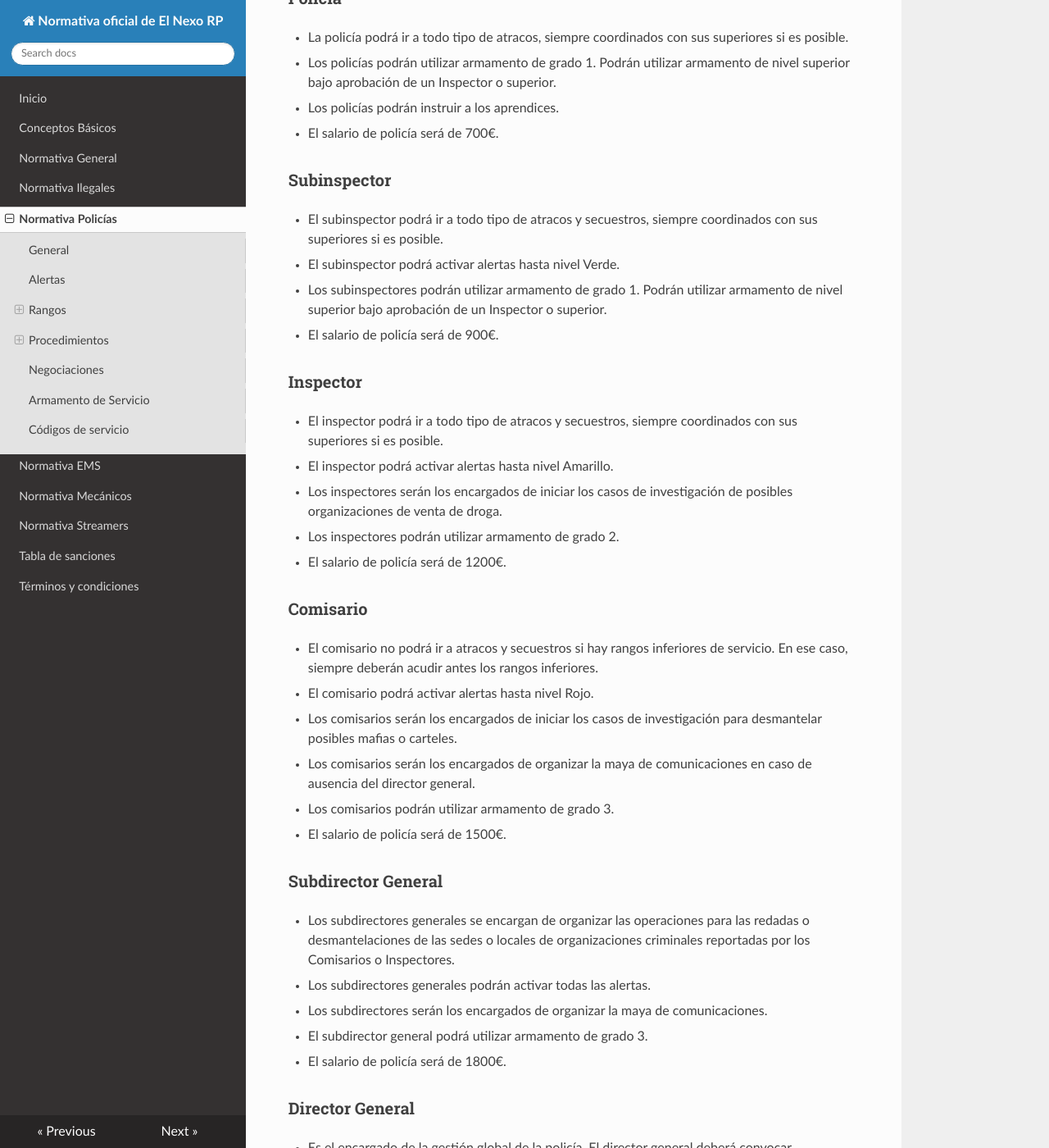
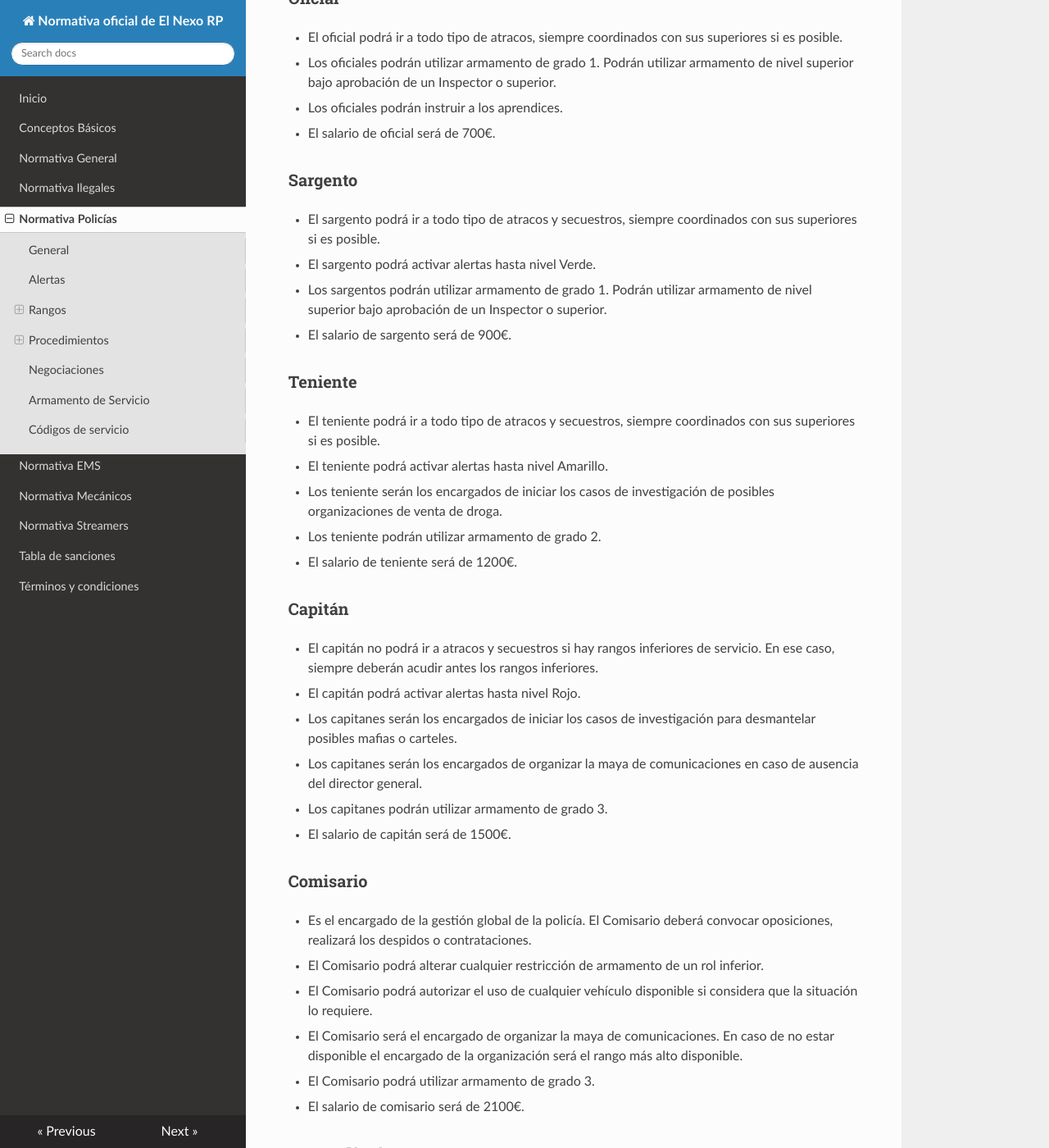
Before and after one commit to elnexorp/normativa, an MkDocs documentation site: the page built from docs/policias.md, in a window 1280 px wide and 1400 px high, scrolled down 1963 px. Shown: the whole window at 82% size. Built offline with MkDocs 1.6.1, drawn with Linux system fonts in a browser that asks for light colours; nearby versions of some CDN libraries; some of the changed text lies outside the part shown.

Commit message:
Actualizada normativa

```diff
--- a/docs/ilegales.md
+++ b/docs/ilegales.md
@@ -52,7 +52,7 @@ La sección de Ilegales está diseñada para permitir una experiencia de rol inm
 ### Robos a civiles
 
 - **Policías disponibles:** No es necesario preguntar por policías en servicio. Tampoco es necesario esperar en caso de que no acudan.
-- **Policías:** 2 máximo.
+- **Policías:** De 2 a 4 policías.
 - **Entorno:** Sí, con descripción de ladrones y vehículo en el que escapan.
 - **Vehículos permitidos:** Todos.
 - **Horario de robo:** Todo el día.
@@ -66,31 +66,18 @@ La sección de Ilegales está diseñada para permitir una experiencia de rol inm
 
 ### Robos a ATM
 
-- **Policías disponibles:** No es necesario preguntar por policías en servicio. Tampoco es necesario esperar en caso de que no acudan.
-- **Policías:** 2 máximo, no tendrán permitido el uso de motos. En el caso de que coincidan ambos bandos, la policía deberá dar la oportunidad de que los atracadores se suban a su vehículo y escapen.
-- **Entorno:** Sí, con descripción de ladrones y vehículo en el que escapan.
-- **Vehículos permitidos:** Vehículos 4x4.
+- **Policías disponibles:** No es necesario preguntar por policías en servicio. No es necesario esperar en caso de que no acudan.
+- **Policías:** De 2 a 4 policías. En el caso de que coincidan ambos bandos, la policía deberá dar la oportunidad de que los atracadores se suban a su vehículo y escapen.
+- **Vehículos permitidos:** Todos.
 - **Horario de robo:** Solo permitido de noche IC.
-- **Armamento permitido:** Pistolas de SNS a Walther P99.
-- **Herramientas:** Taladro, soplete y un kit de herramientas.
-- **Rehenes:** No permitidos.
-
-### Robos a Furgón Blindado
-
-- **Policías disponibles:** No es necesario preguntar por policías en servicio. Tampoco es necesario esperar en caso de que no acudan.
-- **Policías:** 2 a 4 policías.
-- **Entorno:** Sí, con descripción de ladrones y vehículo en el que escapan.
-- **Vehículos permitidos:** Todos.
-- **Horario de robo:** Todo el día.
-- **Armamento permitido:** Sin restricción.
-- **Herramientas:** Taladro o C4.
+- **Armamento permitido:** Pistolas.
+- **Herramientas:** Taladro, troyano USB.
 - **Rehenes:** No permitidos.
 
 ### Robos a Casas
 
 - **Policías disponibles:** No es necesario preguntar por policías en servicio. Tampoco es necesario esperar en caso de que no acudan.
-- **Policías:** 2 máximo.
-- **Entorno:** Sí, con descripción de ladrones y vehículo en el que escapan.
+- **Policías:** De 2 a 4 policías.
 - **Vehículos permitidos:** Todos.
 - **Horario de robo:** Solo permitido de noche IC.
 - **Armamento permitido:** Armas blancas y pistolas.
@@ -127,32 +112,9 @@ La sección de Ilegales está diseñada para permitir una experiencia de rol inm
 - **Vehículos permitidos:** Todos.
 - **Horario de robo:** Todo el día.
 - **Armamento permitido:** Armas blancas, pistolas y subfusiles.
-- **Herramientas:** Ganzúa, kit de herramientas, portátil y USB Troyano.
+- **Herramientas:** Portátil, kit electrónico y taladro.
 - **Rehenes:** 4 máximo.
 
-### Robos a joyerías
-
-- **Policías disponibles:** Mínimo 5 policías.
-- **Policías:** De 5 a 8 policías. Se deberá esperar a que acuda la policía antes de poder huir durante un máximo de 45 minutos.
-- **Entorno:** Sí, con descripción de ladrones y vehículo en el que escapan.
-- **Vehículos permitidos:** Todos.
-- **Horario de robo:** Todo el día.
-- **Armamento permitido:** Armas blancas, pistolas y subfusiles.
-- **Tiradores:** Máximo un tirador por cada bando. Los tiradores siempre deberán estar colocados en tejados y no podrán usar el arma en la calle.
-- **Herramientas:** Ganzúa, kit de herramientas, portátil y C4.
-- **Rehenes:** 4 máximo.
-
-### Robos al Banco Central
-
-- **Policías disponibles:** Mínimo 7 policías.
-- **Policías:** De 7 a 10 policías. Se deberá esperar a que acuda la policía antes de poder huir durante un máximo de 1 hora.
-- **Entorno:** Sí, con descripción de ladrones y vehículo en el que escapan.
-- **Vehículos permitidos:** Todos.
-- **Horario de robo:** Todo el día.
-- **Armamento permitido:** Sin restricciones.
-- **Herramientas:** Taladro, taladro láser, portátil, USB Troyano y C4.
-- **Tiradores:** Máximo un tirador por cada bando. Los tiradores siempre deberán estar colocados en tejados y no podrán usar el arma en la calle.
-- **Rehenes:** 8 máximo.
 
 ## Secuestros y Rescates
 
--- a/docs/policias.md
+++ b/docs/policias.md
@@ -37,60 +37,52 @@ Esperamos que todos los miembros de la policía de El Nexo RP sigan estas direct
 
 ## Rangos
 
-### Aprendiz
+### Recluta
 
 - Recién ingresado al cuerpo deberá cumplir 3 días de servicio, siempre que sea posible acompañado de un superior, de patrullaje por la ciudad para lograr el rango de Policía.
 - Los aprendices sólo podrán acudir a robos a badulaques o delitos menores.
 - Durante el periodo como aprendiz solo podrás portar la pistola taser y la porra reglamentaria.
 - El salario del aprendiz será de 350€.
 
-### Policía
+### Oficial
 
-- La policía podrá ir a todo tipo de atracos, siempre coordinados con sus superiores si es posible.
-- Los policías podrán utilizar armamento de grado 1. Podrán utilizar armamento de nivel superior bajo aprobación de un Inspector o superior.
-- Los policías podrán instruir a los aprendices.
-- El salario de policía será de 700€.
+- El oficial podrá ir a todo tipo de atracos, siempre coordinados con sus superiores si es posible.
+- Los oficiales podrán utilizar armamento de grado 1. Podrán utilizar armamento de nivel superior bajo aprobación de un Inspector o superior.
+- Los oficiales podrán instruir a los aprendices.
+- El salario de oficial será de 700€.
 
-### Subinspector
+### Sargento
 
-- El subinspector podrá ir a todo tipo de atracos y secuestros, siempre coordinados con sus superiores si es posible.
-- El subinspector podrá activar alertas hasta nivel Verde.
-- Los subinspectores podrán utilizar armamento de grado 1. Podrán utilizar armamento de nivel superior bajo aprobación de un Inspector o superior.
-- El salario de policía será de 900€.
+- El sargento podrá ir a todo tipo de atracos y secuestros, siempre coordinados con sus superiores si es posible.
+- El sargento podrá activar alertas hasta nivel Verde.
+- Los sargentos podrán utilizar armamento de grado 1. Podrán utilizar armamento de nivel superior bajo aprobación de un Inspector o superior.
+- El salario de sargento será de 900€.
 
-### Inspector
+### Teniente
 
-- El inspector podrá ir a todo tipo de atracos y secuestros, siempre coordinados con sus superiores si es posible.
-- El inspector podrá activar alertas hasta nivel Amarillo.
-- Los inspectores serán los encargados de iniciar los casos de investigación de posibles organizaciones de venta de droga.
-- Los inspectores podrán utilizar armamento de grado 2.
-- El salario de policía será de 1200€.
+- El teniente podrá ir a todo tipo de atracos y secuestros, siempre coordinados con sus superiores si es posible.
+- El teniente podrá activar alertas hasta nivel Amarillo.
+- Los teniente serán los encargados de iniciar los casos de investigación de posibles organizaciones de venta de droga.
+- Los teniente podrán utilizar armamento de grado 2.
+- El salario de teniente será de 1200€.
+
+### Capitán
+
+- El capitán no podrá ir a atracos y secuestros si hay rangos inferiores de servicio. En ese caso, siempre deberán acudir antes los rangos inferiores.
+- El capitán podrá activar alertas hasta nivel Rojo.
+- Los capitanes serán los encargados de iniciar los casos de investigación para desmantelar posibles mafias o carteles.
+- Los capitanes serán los encargados de organizar la maya de comunicaciones en caso de ausencia del director general.
+- Los capitanes podrán utilizar armamento de grado 3.
+- El salario de capitán será de 1500€.
 
 ### Comisario
 
-- El comisario no podrá ir a atracos y secuestros si hay rangos inferiores de servicio. En ese caso, siempre deberán acudir antes los rangos inferiores.
-- El comisario podrá activar alertas hasta nivel Rojo.
-- Los comisarios serán los encargados de iniciar los casos de investigación para desmantelar posibles mafias o carteles.
-- Los comisarios serán los encargados de organizar la maya de comunicaciones en caso de ausencia del director general.
-- Los comisarios podrán utilizar armamento de grado 3.
-- El salario de policía será de 1500€.
-
-### Subdirector General
-
-- Los subdirectores generales se encargan de organizar las operaciones para las redadas o desmantelaciones de las sedes o locales de organizaciones criminales reportadas por los Comisarios o Inspectores.
-- Los subdirectores generales podrán activar todas las alertas.
-- Los subdirectores serán los encargados de organizar la maya de comunicaciones.
-- El subdirector general podrá utilizar armamento de grado 3.
-- El salario de policía será de 1800€.
-
-### Director General
-
-- Es el encargado de la gestión global de la policía. El director general deberá convocar oposiciones, realizará los despidos o contrataciones.
-- El Director General podrá alterar cualquier restricción de armamento de un rol inferior.
-- El Director General podrá autorizar el uso de cualquier vehículo disponible si considera que la situación lo requiere.
-- Los subdirectores serán los encargados de organizar la maya de comunicaciones.
-- El subdirector general podrá utilizar armamento de grado 3.
-- El salario de policía será de 2100€.
+- Es el encargado de la gestión global de la policía. El Comisario deberá convocar oposiciones, realizará los despidos o contrataciones.
+- El Comisario podrá alterar cualquier restricción de armamento de un rol inferior.
+- El Comisario podrá autorizar el uso de cualquier vehículo disponible si considera que la situación lo requiere.
+- El Comisario será el encargado de organizar la maya de comunicaciones. En caso de no estar disponible el encargado de la organización será el rango más alto disponible.
+- El Comisario podrá utilizar armamento de grado 3.
+- El salario de comisario será de 2100€.
 
 ## Procedimientos
 
```
Also changed, not shown: other parts of docs/ilegales.md (+0 -2 lines), site/ilegales/index.html, site/index.html, site/policias/index.html, site/search/search_index.json, site/sitemap.xml, 1 other file.
